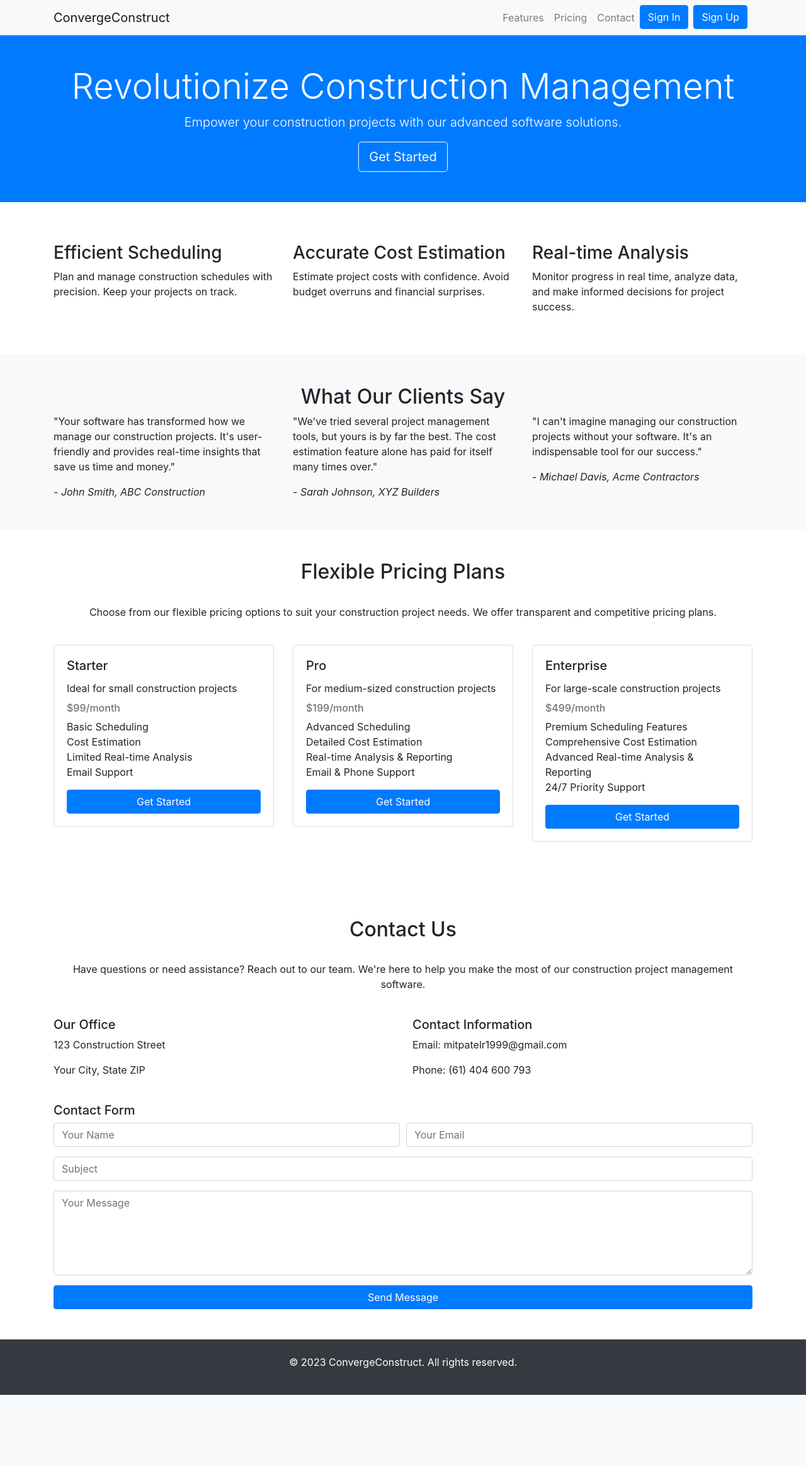
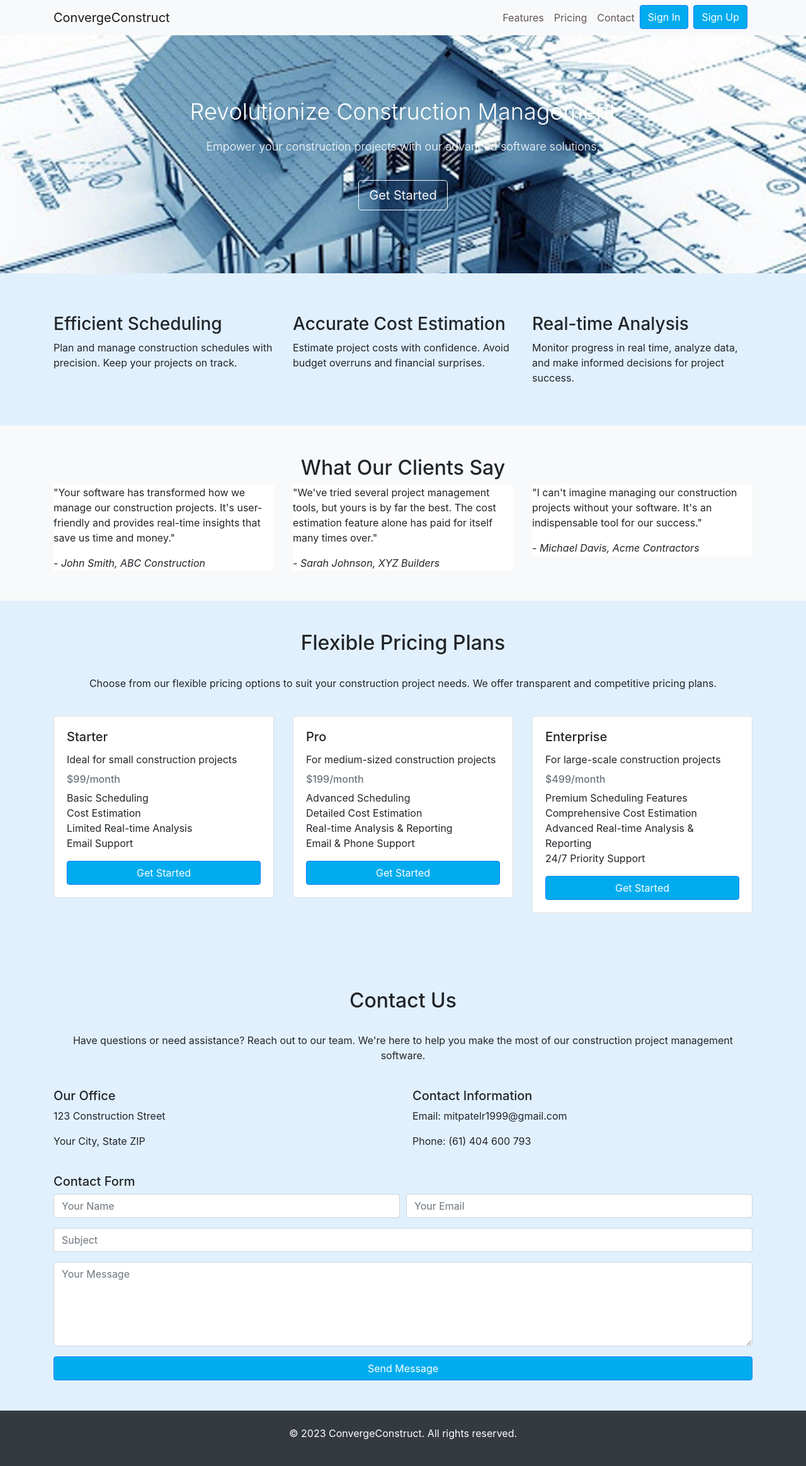
Before and after one commit to mitpatel131999/DjangoProjectManagementSite, a Django app: page / in a window 1280 px wide. Shown: the whole page at 63% size. Before the commit the page ends 2215 px from the top, so only its background shows below. Run offline with Django 4.2, Linux system fonts and the light colour scheme; parts of the project's set-up code (start-up, migrations or seed data) failed here and were passed over; some libraries are stand-ins or nearby versions.

Commit message:
third Commin

```diff
--- a/myapp/urls.py
+++ b/myapp/urls.py
@@ -15,6 +15,9 @@ urlpatterns=[
     #''' Non Auth Mode for Website '''
     path('',views.index,name='index'),
     path('index',views.index,name='index'),
+    path('index#contact',views.index,name='index'),
+    path('index#pricing',views.index,name='index'),
+    path('index#features',views.index,name='index'),
 
     #''' For User Authencation '''
     path('login',views.UserAuth.login,name='login'),
--- a/myapp/views.py
+++ b/myapp/views.py
@@ -139,20 +139,28 @@ data={     'project_id':1,
 for Main page of the software
 '''
 def index(request):
+    sign_in=False
+    if request.user.is_authenticated:
+        sign_in=True
     if request.method == 'POST':
         sender_name = request.POST['name']
         sender_email = request.POST['email']
         sender_subject = request.POST['subject']
         sender_message = request.POST['message']
+
+        if sender_email == '' or sender_name == '' or sender_subject == '' or sender_message == '' :
+            context={'mail_send': False,'sign_in':sign_in}
+            return render(request,'index.html', context)
+
         message = ' subject :\n'+sender_subject +'\n\n message: \n'+sender_message + '\n\n Name : '+ sender_name + '\n\n email : ' + sender_email
         mail = sendEmail(subject='Product Enquire',message=message,recipient_list=sendEmail.email_target)
         mail.sendEmail()
-        context={'mail_send': True}
+        context={'mail_send': True ,'sign_in':sign_in}
         return render(request,'index.html', context)
 
 
 
-    context={'mail_send': False}
+    context={'mail_send': False ,'sign_in':sign_in}
     return render(request,'index.html', context)
 
 '''
--- a/templates/index.html
+++ b/templates/index.html
@@ -7,7 +7,67 @@
     <!-- Include Bootstrap CSS link here -->
     <link rel="stylesheet" href="https://maxcdn.bootstrapcdn.com/bootstrap/4.5.2/css/bootstrap.min.css">
     <!-- Add your custom CSS here if needed -->
-    <link rel="stylesheet" href="styles.css">
+    <!--<link rel="stylesheet" href="styles.css"> -->
+    <style>
+        /* Custom CSS for Twitter-like theme */
+        body {
+            background-color: #e1f0fd; /* Light blue background color */
+        }
+
+        .navbar {
+            background-color: #00acee; /* Twitter blue for the navbar */
+        }
+
+        .navbar-light .navbar-nav .nav-link {
+            color: #615555; /* White text color for navigation links */
+        }
+
+        .hero {
+            background-color: #00acee; /* Twitter blue for the hero section */
+            color: #ffffff; /* White text color for hero content */
+        }
+
+        .testimonial {
+            background-color: #ffffff; /* White background for testimonials */
+        }
+
+        .bg-light {
+            background-color: #ffffff; /* White background for light sections */
+        }
+
+        .btn-primary {
+            background-color: #00acee !important; /* Twitter blue for primary buttons */
+        }
+
+        .btn-primary:hover {
+            background-color: #007ead !important; /* Darker blue on hover */
+        }
+
+        /* Custom CSS for the header */
+        .header {
+            background-image: url('static/PROJECTS.jpg'); /* Replace with your image path */
+            background-size: cover;
+            background-position: center;
+            color: #fff;
+            text-align: center;
+            padding: 100px 0;
+        }
+        .header h1 {
+            font-size: 36px;
+            margin-bottom: 20px;
+        }
+
+        .header p {
+            font-size: 18px;
+            margin-bottom: 40px;
+        }
+
+        .header .btn {
+            font-size: 20px;
+        }
+
+    </style>
+
 </head>
 <body>
    <!-- Navbar -->
@@ -28,19 +88,26 @@
                 <li class="nav-item">
                     <a class="nav-link" href="#contact">Contact</a>
                 </li>
+                {% if sign_in == False %}
                 <li class="nav-item mr-2">
                     <a class="btn btn-primary" href="login">Sign In</a>
                 </li>
                 <li class="nav-item mr-2">
                     <a class="btn btn-primary" href="register">Sign Up</a>
                 </li>
+                {% else %}
+                <li class="nav-item mr-2">
+                    <a class="btn btn-primary" href="logout">Sign Out</a>
+                </li>
+                {% endif %}
             </ul>
         </div>
     </div>
 </nav>
 
     <!-- Hero Section -->
-    <header class="hero bg-primary text-white text-center py-5">
+    <!--<header class="hero bg-primary text-white text-center py-5">-->
+    <header class="header">
         <div class="container">
             <h1 class="display-4">Revolutionize Construction Management</h1>
             <p class="lead">Empower your construction projects with our advanced software solutions.</p>
```
Also changed, not shown: db.sqlite3, static/PROJECTS.jpg (added).
